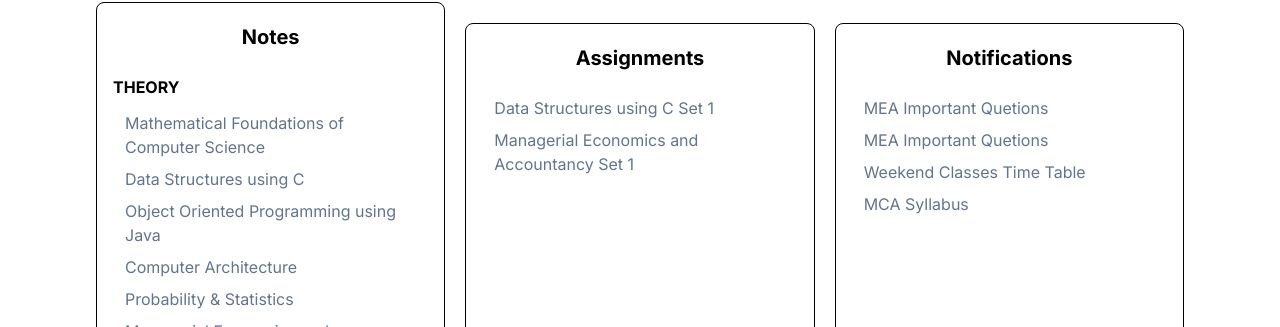
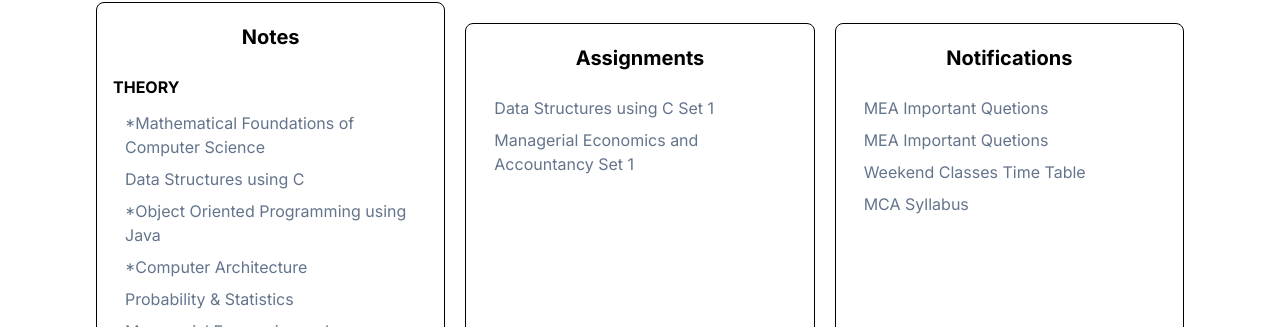
Before and after one commit to Hemraj-7/NotesWala, a Next.js app: page /explore in a window 1280 px wide. Shown: the part 126-453 px from the top of the page. Built offline with nearby package versions, Linux system fonts and the light colour scheme.

Commit message:
eighth commit

```diff
--- a/app/explore/page.js
+++ b/app/explore/page.js
@@ -13,10 +13,10 @@ const page = () => {
           <div className='p-2'>
             <h3 className='font-bold pt-1'>THEORY</h3>
             <ul className='flex flex-col gap-2 p-3'>
-              <li className='text-slate-500 hover:text-black'><Link href={'/'}>Mathematical Foundations of Computer Science</Link></li>
-              <li className='text-slate-500 hover:text-black'><Link href={'/'}>Data Structures using C</Link></li>
-              <li className='text-slate-500 hover:text-black'><Link href={'/'}>Object Oriented Programming using Java</Link></li>
-              <li className='text-slate-500 hover:text-black'><Link href={'/'}>Computer Architecture</Link></li>
+              <li className='text-slate-500 hover:text-black'><Link href={'/'}>*Mathematical Foundations of Computer Science</Link></li>
+              <li className='text-slate-500 hover:text-black'><Link href={'/notes/c/C Programming Handwritten Notes.pdf'}>Data Structures using C</Link></li>
+              <li className='text-slate-500 hover:text-black'><Link href={'/'}>*Object Oriented Programming using Java</Link></li>
+              <li className='text-slate-500 hover:text-black'><Link href={'/'}>*Computer Architecture</Link></li>
               <li className='text-slate-500 hover:text-black'><Link href={'/explore/notes'}>Probability & Statistics</Link></li>
               <li className='text-slate-500 hover:text-black'><Link href={'/explore/notes'}>Managerial Economics and Accountancy</Link></li>
             </ul>
```
Also changed, not shown: 1 other file (tests, documents, lock files or other folders).
